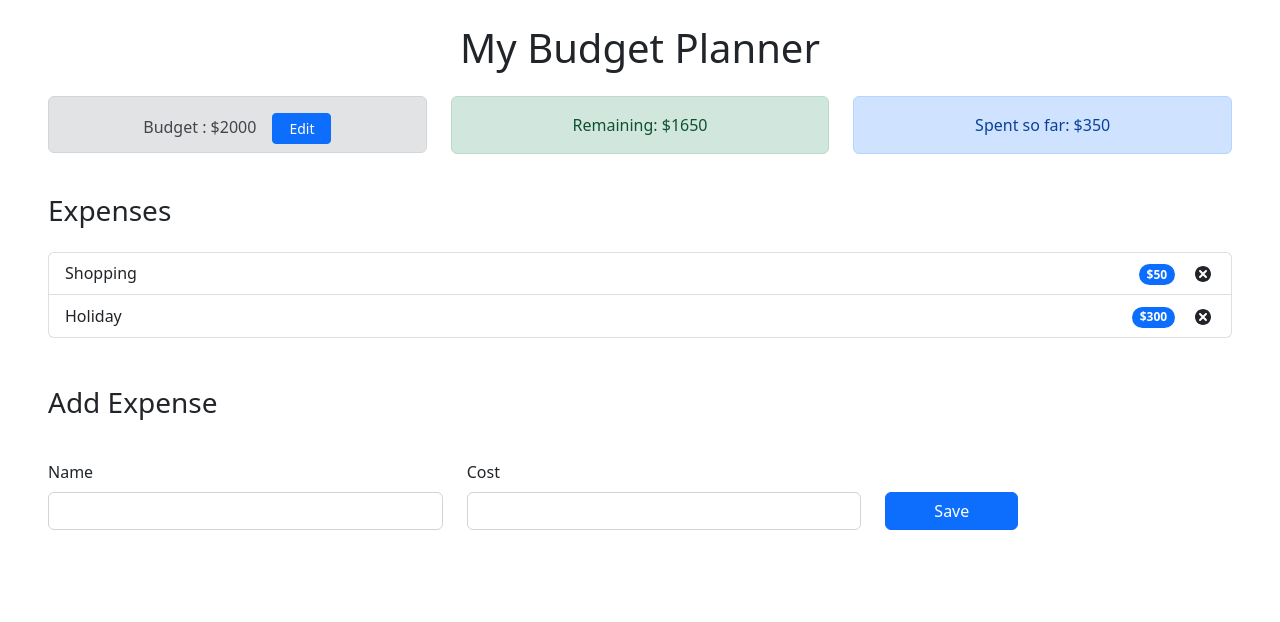
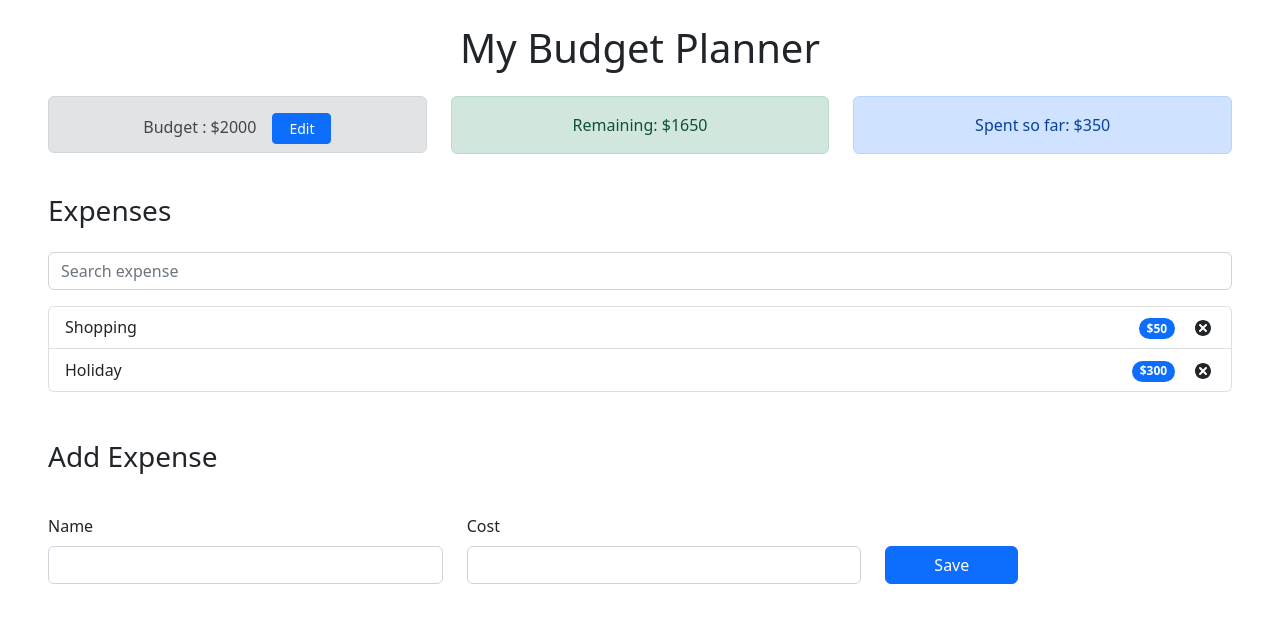
Before and after one commit to code-death/Expense-Tracker-App_React-code, a React (Create React App) app: page / in a window 1280 px wide. Shown: the top 622 px of the page. Built offline with nearby package versions, Linux system fonts and the light colour scheme.

Commit message:
Added searching functionality

```diff
--- a/src/Components/AddExpenseForm.js
+++ b/src/Components/AddExpenseForm.js
@@ -19,6 +19,8 @@ const AddExpenseForm = props => {
       type: 'ADD_EXPENSE',
       payload: expense,
     })
+    setName('')
+    setCost('')
   }
 
   return (
--- a/src/Components/ExpenseContent.js
+++ b/src/Components/ExpenseContent.js
@@ -1,12 +1,25 @@
 import ExpenseList from './ExpenseList'
+import { useState } from 'react'
 
 const ExpenseContent = props => {
+  const [filter, setFilter] = useState('')
+  const handleChange = e => {
+    setFilter(e.target.value)
+  }
+
   return (
     <div className='mx-5'>
       <h3 className='mt-4 mb-4'>Expenses</h3>
+      <input
+        className='form-control'
+        onChange={handleChange}
+        type='text'
+        placeholder='Search expense'
+        value={filter}
+      ></input>
       <div className='row mt-3'>
         <div className='col-sm'>
-          <ExpenseList />
+          <ExpenseList filter={filter} />
         </div>
       </div>
     </div>
--- a/src/Components/ExpenseList.js
+++ b/src/Components/ExpenseList.js
@@ -2,11 +2,14 @@ import ExpenseItem from './ExpenseItem.js'
 import { AppContext } from '../Context/AppContext.js'
 import { useContext } from 'react'
 
-const ExpenseList = () => {
+const ExpenseList = props => {
   const { expenses } = useContext(AppContext)
+  const filteredExpenses = expenses.filter(expense => {
+    return expense.name.toLowerCase().includes(props.filter)
+  })
   return (
     <ul className='list-group'>
-      {expenses.map(expense => {
+      {filteredExpenses.map(expense => {
         return (
           <ExpenseItem
             key={expense.id}
```
